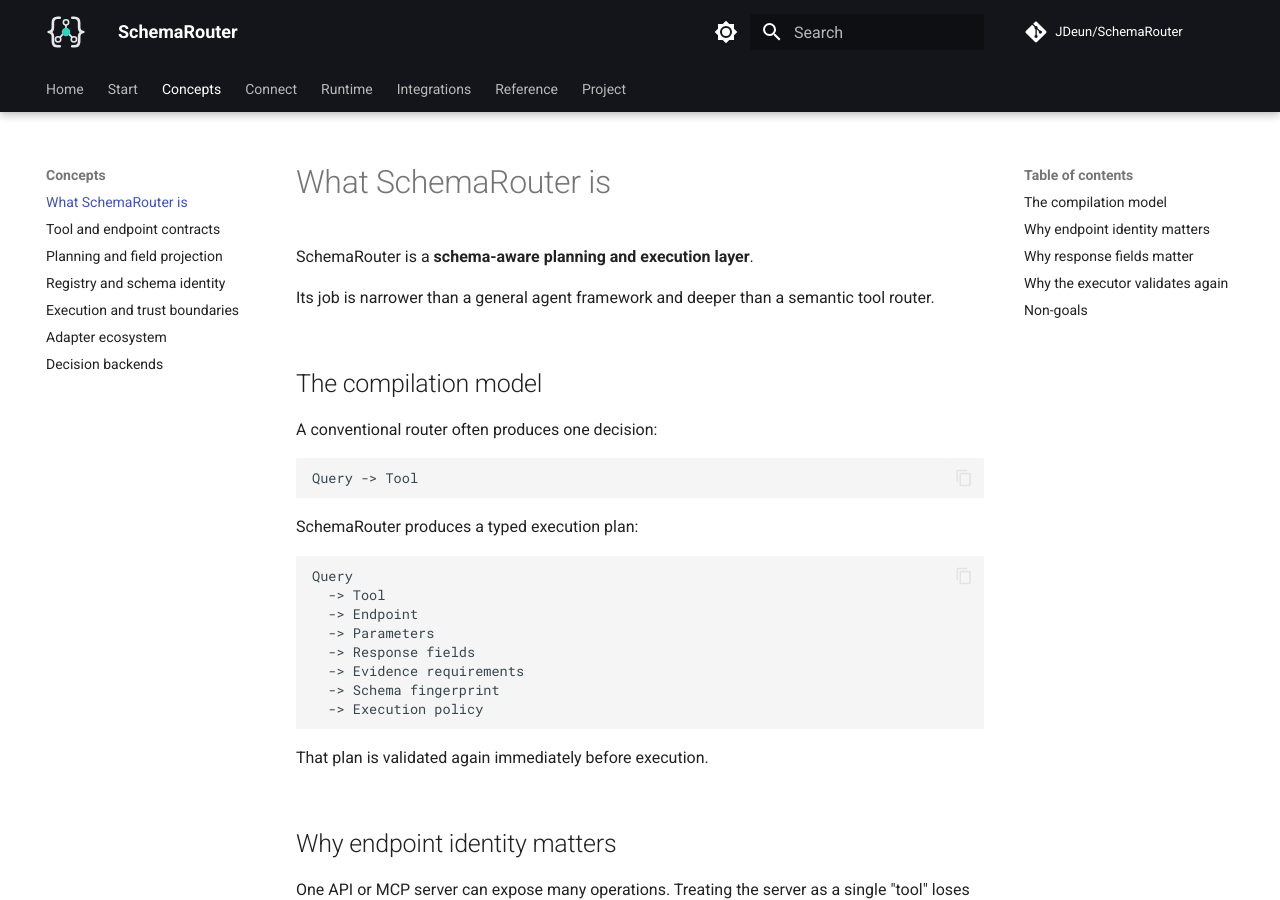
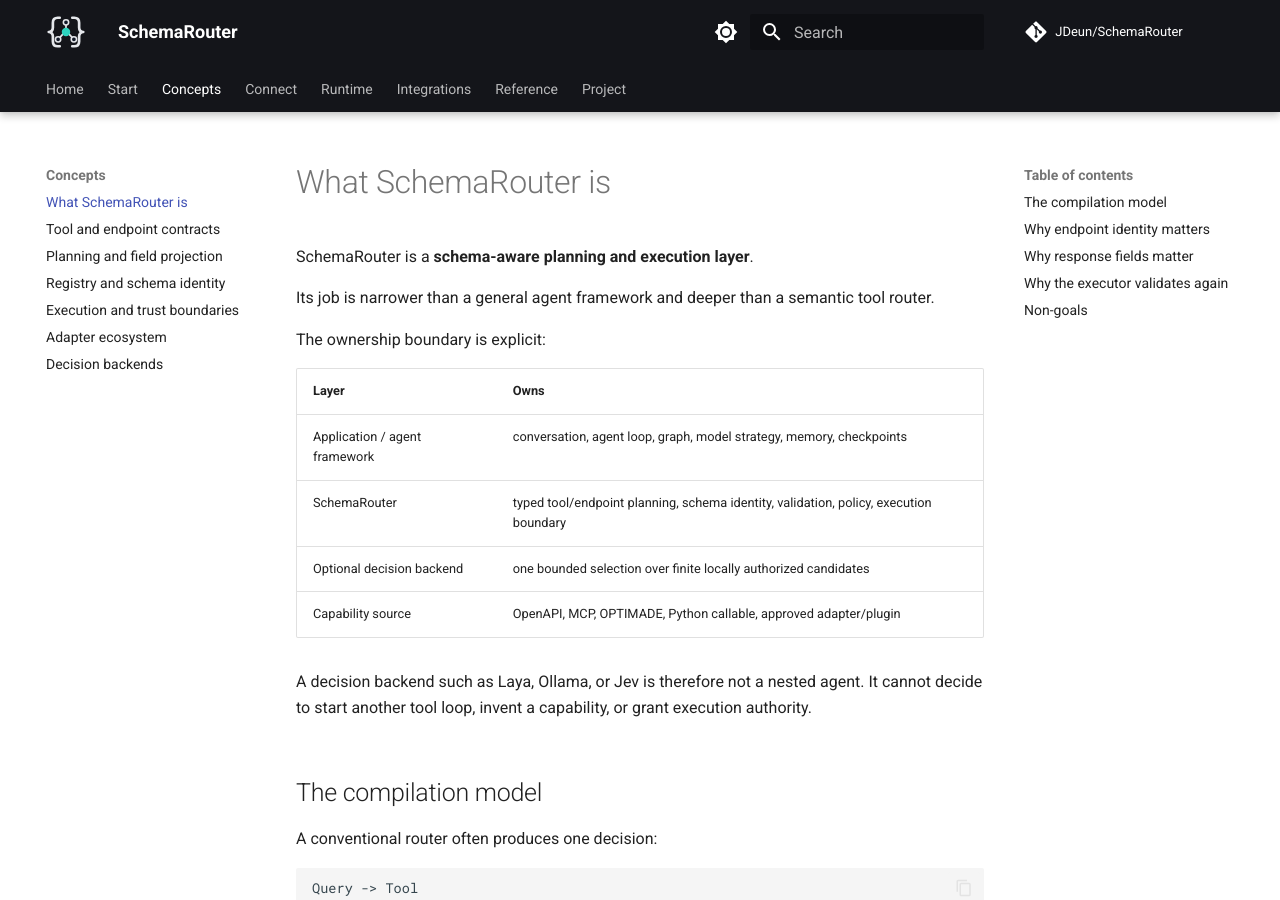
Before and after one commit to JDeun/SchemaRouter, an MkDocs documentation site: the page built from docs/concepts/schema-router.md, in a window 1280 px wide and 900 px high. Built offline with MkDocs 1.6.1 and Material for MkDocs 9.7.7, drawn with Linux system fonts in a browser that asks for light colours; comment, search, counter and statistics services are not loaded.

Commit message:
docs: define explicit layer ownership model

```diff
--- a/docs/concepts/schema-router.md
+++ b/docs/concepts/schema-router.md
@@ -3,6 +3,18 @@
 SchemaRouter is a **schema-aware planning and execution layer**.
 
 Its job is narrower than a general agent framework and deeper than a semantic tool router.
+
+The ownership boundary is explicit:
+
+| Layer | Owns |
+| --- | --- |
+| Application / agent framework | conversation, agent loop, graph, model strategy, memory, checkpoints |
+| SchemaRouter | typed tool/endpoint planning, schema identity, validation, policy, execution boundary |
+| Optional decision backend | one bounded selection over finite locally authorized candidates |
+| Capability source | OpenAPI, MCP, OPTIMADE, Python callable, approved adapter/plugin |
+
+A decision backend such as Laya, Ollama, or Jev is therefore not a nested agent. It cannot decide
+to start another tool loop, invent a capability, or grant execution authority.
 
 ## The compilation model
 
```
